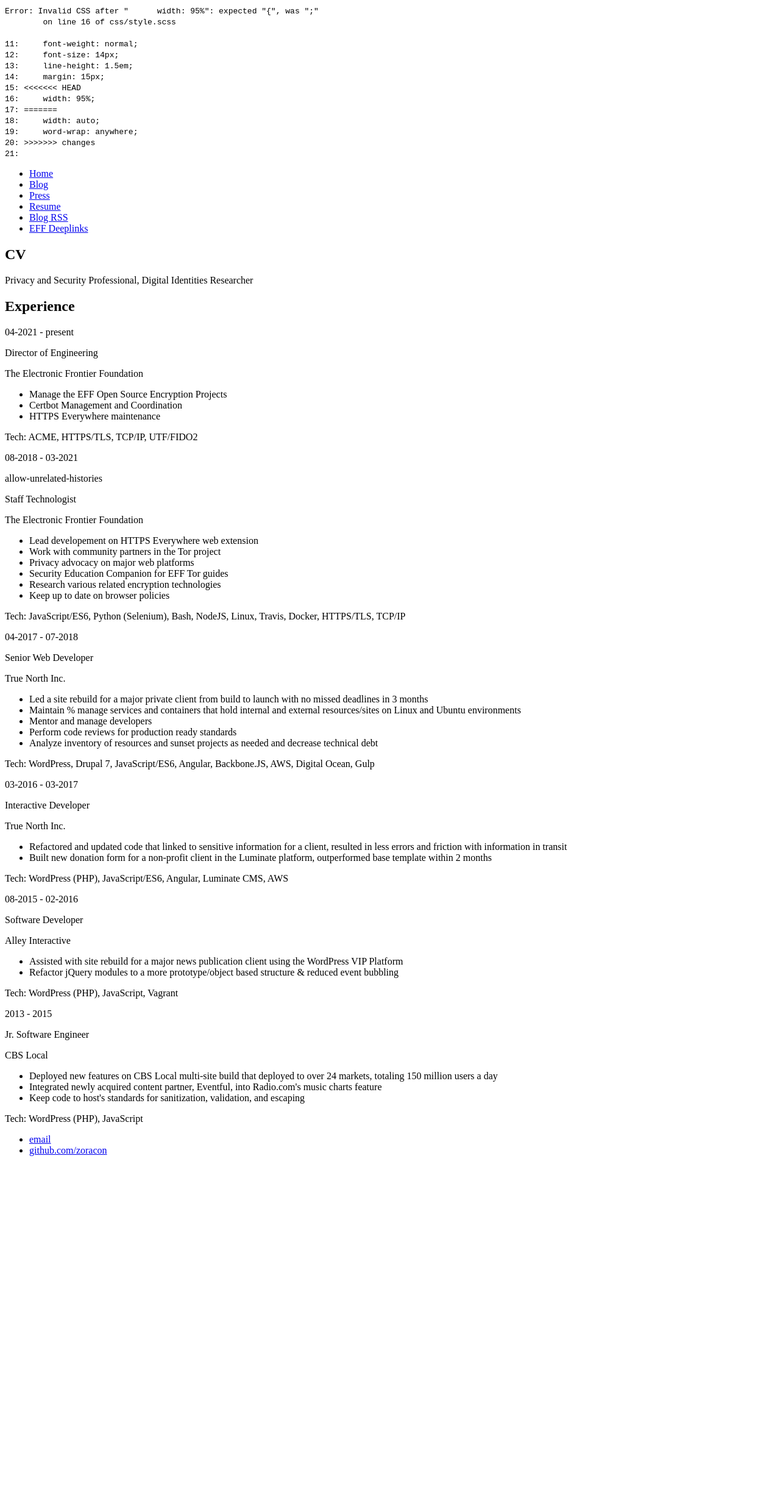
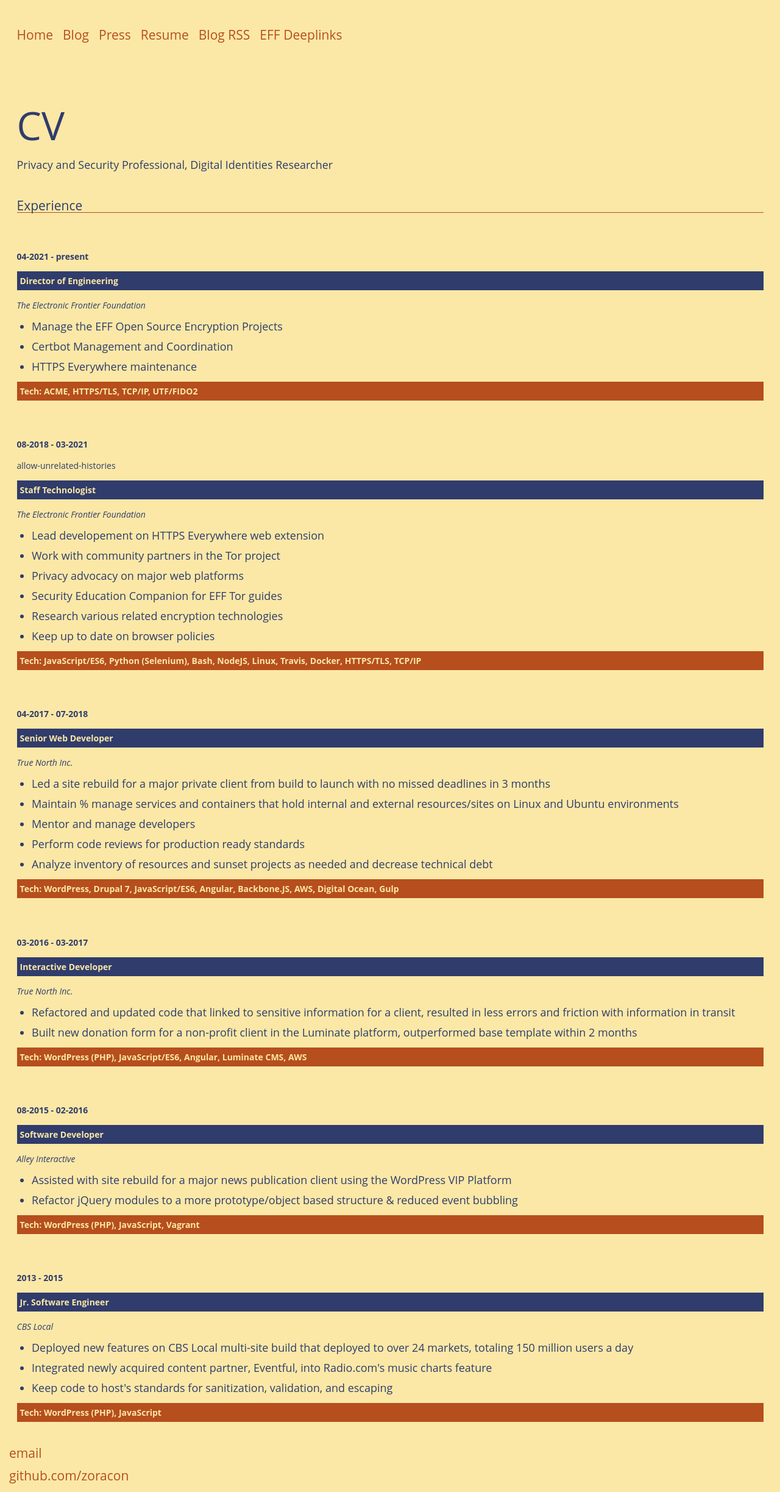
Before and after one commit to zoracon/zoracon.github.io, a Jekyll site: the page built from cv.html, in a window 1280 px wide. Shown: the whole page at 61% size. Built offline with Jekyll 4.4.1, drawn with Linux system fonts in a browser that asks for light colours; before the commit the page ends 1912 px from its top, so only the background shows below that.

Commit message:
Patch CSS errors

```diff
--- a/css/style.css
+++ b/css/style.css
@@ -1,46 +1,162 @@
-/*
-Error: Invalid CSS after "	width: 95%": expected "{", was ";"
-        on line 16 of css/style.scss
+/* Stylesheet */
+body {
+  background-color: #FBE8A6;
+  color: #303c6c;
+  font-family: Open Sans, sans-serif;
+  font-weight: 400;
+  font-weight: normal;
+  font-size: 14px;
+  line-height: 1.5em;
+  margin: 15px;
+  width: auto;
+  word-wrap: anywhere; }
+  body h1 {
+    font-size: 64px;
+    font-weight: normal;
+    line-height: 60px;
+    margin-bottom: 10px; }
+  body h2 {
+    font-weight: normal; }
+  body ul {
+    padding-left: 0;
+    list-style: none; }
+    body ul li {
+      font-size: 18px;
+      margin: 1% 0; }
+  body .post ul {
+    padding-left: 16px;
+    list-style: initial; }
+  body p {
+    font-size: 14px;
+    font-weight: 400; }
+  body a {
+    color: #b64e1e;
+    text-decoration: none; }
+    body a:focus, body a:hover {
+      text-decoration: underline; }
+    body a:active {
+      color: #003eaa; }
 
-11: 	font-weight: normal;
-12: 	font-size: 14px;
-13: 	line-height: 1.5em;
-14: 	margin: 15px;
-15: <<<<<<< HEAD
-16: 	width: 95%;
-17: =======
-18: 	width: auto;
-19: 	word-wrap: anywhere;
-20: >>>>>>> changes
-21:
+nav ul li,
+footer ul li {
+  font-size: 1.5em;
+  list-style: none;
+  margin-bottom: 16px; }
 
-Backtrace:
-css/style.scss:16
-/var/lib/gems/2.7.0/gems/sass-3.7.4/lib/sass/scss/parser.rb:1308:in `expected'
-/var/lib/gems/2.7.0/gems/sass-3.7.4/lib/sass/scss/parser.rb:1238:in `expected'
-/var/lib/gems/2.7.0/gems/sass-3.7.4/lib/sass/scss/parser.rb:1233:in `tok!'
-/var/lib/gems/2.7.0/gems/sass-3.7.4/lib/sass/scss/parser.rb:688:in `block'
-/var/lib/gems/2.7.0/gems/sass-3.7.4/lib/sass/scss/parser.rb:758:in `declaration_or_ruleset'
-/var/lib/gems/2.7.0/gems/sass-3.7.4/lib/sass/scss/parser.rb:708:in `block_child'
-/var/lib/gems/2.7.0/gems/sass-3.7.4/lib/sass/scss/parser.rb:700:in `block_contents'
-/var/lib/gems/2.7.0/gems/sass-3.7.4/lib/sass/scss/parser.rb:689:in `block'
-/var/lib/gems/2.7.0/gems/sass-3.7.4/lib/sass/scss/parser.rb:681:in `ruleset'
-/var/lib/gems/2.7.0/gems/sass-3.7.4/lib/sass/scss/parser.rb:707:in `block_child'
-/var/lib/gems/2.7.0/gems/sass-3.7.4/lib/sass/scss/parser.rb:700:in `block_contents'
-/var/lib/gems/2.7.0/gems/sass-3.7.4/lib/sass/scss/parser.rb:137:in `stylesheet'
-/var/lib/gems/2.7.0/gems/sass-3.7.4/lib/sass/scss/parser.rb:41:in `parse'
-/var/lib/gems/2.7.0/gems/sass-3.7.4/lib/sass/engine.rb:414:in `_to_tree'
-/var/lib/gems/2.7.0/gems/sass-3.7.4/lib/sass/engine.rb:389:in `_render_with_sourcemap'
-/var/lib/gems/2.7.0/gems/sass-3.7.4/lib/sass/engine.rb:307:in `render_with_sourcemap'
-/var/lib/gems/2.7.0/gems/sass-3.7.4/lib/sass/exec/sass_scss.rb:387:in `run'
-/var/lib/gems/2.7.0/gems/sass-3.7.4/lib/sass/exec/sass_scss.rb:63:in `process_result'
-/var/lib/gems/2.7.0/gems/sass-3.7.4/lib/sass/exec/base.rb:50:in `parse'
-/var/lib/gems/2.7.0/gems/sass-3.7.4/lib/sass/exec/base.rb:18:in `parse!'
-/var/lib/gems/2.7.0/gems/sass-3.7.4/bin/sass:13:in `<top (required)>'
-/usr/local/bin/sass:23:in `load'
-/usr/local/bin/sass:23:in `<main>'
-*/
-body:before {
-  white-space: pre;
-  font-family: monospace;
-  content: "Error: Invalid CSS after \"	width: 95%\": expected \"{\", was \";\"\A         on line 16 of css/style.scss\A \A 11: 	font-weight: normal;\A 12: 	font-size: 14px;\A 13: 	line-height: 1.5em;\A 14: 	margin: 15px;\A 15: <<<<<<< HEAD\A 16: 	width: 95%;\A 17: =======\A 18: 	width: auto;\A 19: 	word-wrap: anywhere;\A 20: >>>>>>> changes\A 21: "; }
+nav {
+  padding: 1%; }
+  nav ul {
+    display: inline-flex; }
+    nav ul li {
+      font-size: 1.5em;
+      margin-right: 16px; }
+
+.container {
+  color: #303c6c;
+  display: block;
+  padding: 1%; }
+
+.experience {
+  margin-top: 40px;
+  border-bottom: #b64e1e 1px solid; }
+
+.job {
+  margin-top: 5%; }
+  .job:first-child {
+    margin-top: 0; }
+  .job .time {
+    font-weight: bold; }
+  .job .company {
+    font-style: italic; }
+  .job .title {
+    background-color: #303c6c;
+    color: #FBE8A6;
+    font-weight: bold;
+    padding: 5px; }
+  .job .tech {
+    background-color: #b64e1e;
+    color: #FBE8A6;
+    font-weight: bold;
+    padding: 5px; }
+  .job .desc ul {
+    margin-left: 2%; }
+  .job .desc ul li {
+    list-style: disc; }
+
+.links {
+  display: block;
+  float: right; }
+  .links a {
+    margin-left: 20px; }
+
+.intro {
+  font-size: 18px;
+  line-height: 1.8em; }
+
+.in-blog {
+  width: 50%; }
+
+.key {
+  cursor: pointer;
+  display: contents;
+  height: 200px;
+  overflow: hidden;
+  -moz-transition: height 0.5s ease-out;
+  -webkit-transition: height 0.5s ease-out;
+  transition: height 0.5s ease-out;
+  width: 80%; }
+  .key:hover, .key:focus {
+    height: 100%;
+    overflow: hidden;
+    transition: height 0.5s ease-in; }
+
+.posts li a {
+  font-size: 1em; }
+
+.post {
+  text-align: justify;
+  width: 80%; }
+
+.talk-title {
+  font-size: 1.5em; }
+
+.media-block {
+  margin: 3% 0; }
+
+@media screen and (max-width: 960px) {
+  .container, h1 {
+    display: grid;
+    height: auto;
+    grid-template-columns: 100%;
+    grid-template-rows: 1fr;
+    grid-gap: 1rem;
+    grid-template-areas: "block-1"; }
+
+  .block {
+    grid-area: block-1; }
+
+  .links {
+    float: left;
+    margin-bottom: 5%; } }
+@media screen and (min-width: 1140px) {
+  .key {
+    width: 44%;
+    text-align: justify; } }
+@media screen and (max-width: 920px) {
+  nav ul {
+    display: block; } }
+@media print {
+  body {
+    margin: 0;
+    color: #000;
+    background-color: #fff; }
+
+  header, footer, nav {
+    display: none; }
+
+  .job .title {
+    color: #303c6c; }
+  .job .tech {
+    color: #303c6c; } }
+
+/*# sourceMappingURL=style.css.map */
```
Also changed, not shown: css/style.scss (+0 -8 lines), 1 other file.
